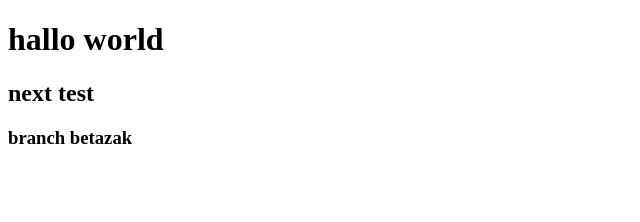
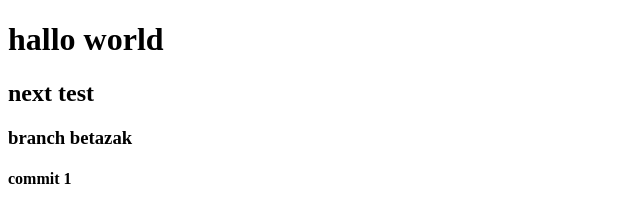
Before and after one commit to zakariabeta/testGit, a plain HTML site: page index.html in a window 1280 px wide. Shown: the full height of the page, 0-640 px from the left. Drawn offline with Linux system fonts and the light colour scheme.

Commit message:
commit 1

```diff
--- a/index.html
+++ b/index.html
@@ -8,5 +8,6 @@
     <h1>hallo world</h1>
     <h2>next test</h2>
     <h3>branch betazak</h3>
+    <h4>commit 1</h4>
   </body>
 </html>
```
